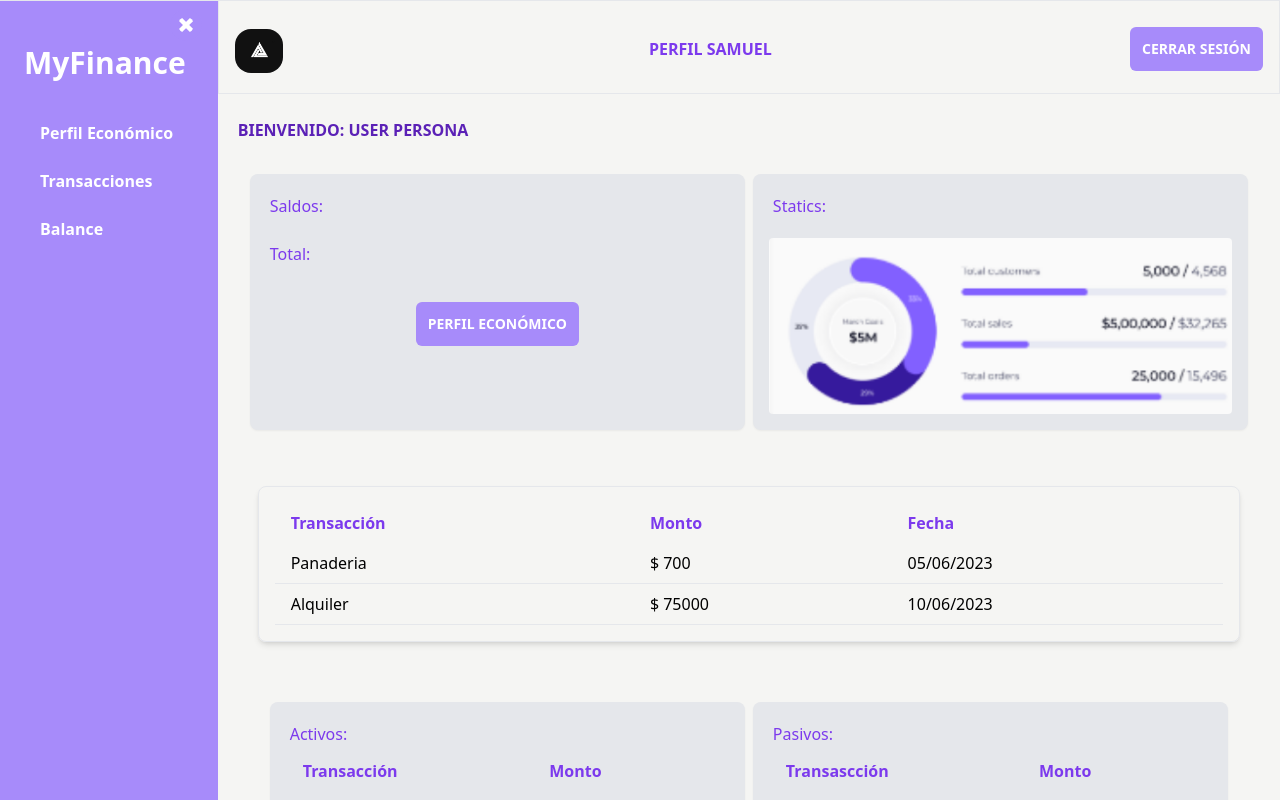
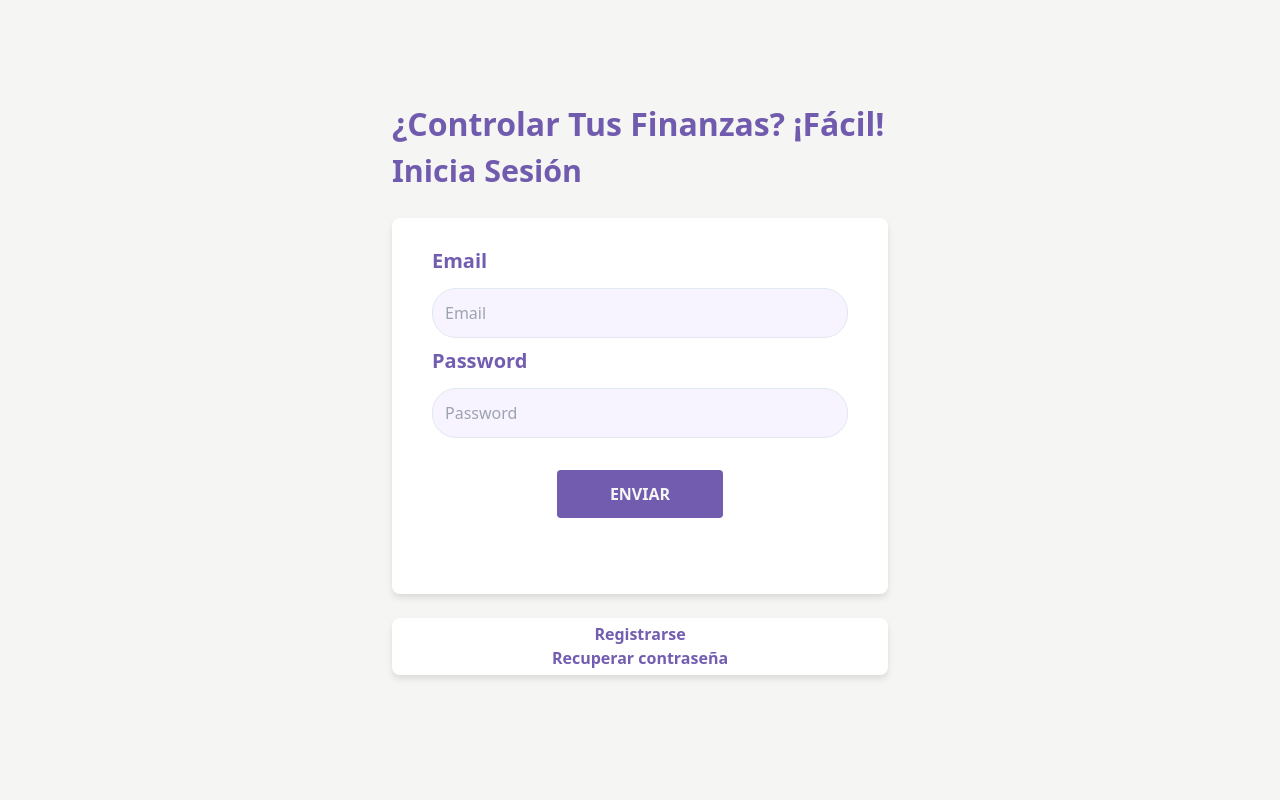
Before and after one commit to GuillermoGodoyPro/Economid, a React (Vite) app: page / in a window 1280 px wide. Before the commit this address led to /dashboard. Shown: the top 800 px of the page. Built offline with nearby package versions, Linux system fonts and the light colour scheme; no server answers; sample sign-in values are in the browser's storage.

Commit message:
Update provisional authprovider

```diff
--- a/src/context/AuthProvider.jsx
+++ b/src/context/AuthProvider.jsx
@@ -8,21 +8,21 @@ const AuthContext = createContext();
 
 const AuthProvider = ({ children }) => {
 
-    const [auth, setAuth] = useState({})
+    const [auth, setAuth] = useState("")
     const [cargando, setCargando] = useState(true)
 
     const navigate = useNavigate()
 
     /* este useEffect se ejecuta una sola vez para comprobar si hay token*/
     useEffect(() => {
-        const autenticarUsuario = () => {
+        const autenticarUsuario = async() => {
         //TODO: Preguntar a Emilio si aca tengo que invocar el useFetch para no hacer todo esto
 
             const token = localStorage.getItem('token')
 
             if(!token){
                 setCargando(false)
-                setAuth(false)
+                /* setAuth(false) */
                 return
             }
 
@@ -35,9 +35,9 @@ const AuthProvider = ({ children }) => {
             }
 
             try {
-                setAuth(token)
+                await setAuth(token)
                 //TODO: Ruta a perfil económico
-                navigate('/dashboard')
+                /* navigate('/dashboard') */
 
             } catch (error) {
                 console.log(error)
--- a/src/layouts/ProtectedPath.jsx
+++ b/src/layouts/ProtectedPath.jsx
@@ -1,26 +1,27 @@
 import React, { useContext } from 'react'
 import Header from '../components/Header'
 import Sidebar from '../components/Sidebar'
-import { Navigate, Outlet, useNavigate } from 'react-router-dom'
+import { Navigate, Outlet } from 'react-router-dom'
 import styles from '../styles/ProtectedPath.module.css'
-import AuthContext from '../context/AuthProvider'
+import useAuth from '../hooks/useAuth'
 
 
 const ProtectedPath = () => {
 
 
-  const { auth, cargando } = useContext(AuthContext)
+  const { auth, cargando } = useAuth();
+
   // TODO: usar un spinner
   if(cargando) return 'Cargando...'
+  const token = localStorage.getItem('token')
 
-  const authid = true;
 
   return (
 
     // Si existe auth.id Ingresa a dashboard por medio de ProtectedPath (ver el navegate to Dashboard en App.jsx)
     <>
         {
-        auth ?
+        token ?
         (
           <div className={styles.container}>
 
--- a/src/pages/Dashboard/Dashboard.jsx
+++ b/src/pages/Dashboard/Dashboard.jsx
@@ -12,6 +12,8 @@ const Dashboard = () => {
   const [data, setData] = useState(null);
   const [cargando, setLoading] = useState(true);
   const [error, setError] = useState(null);
+
+  console.log(auth)
 
   const usuario = jwt_decode(auth);
   const config = {
@@ -40,6 +42,7 @@ const Dashboard = () => {
   return (
     cargando
       ?
+      /* TODO: PONER SPINNER ACA */
       <h3>Loading...</h3>
       :
 
@@ -47,7 +50,7 @@ const Dashboard = () => {
         <h1
           className='text-violet-800 font-bold uppercase mx-5 mt-6'
         >
-            Bienvenido: User Persona
+            Bienvenido: {usuario.nombre}
         </h1>
         {/* Cabecera */}
         <div className=" bg-inherit rounded p-4 m-4 mb-0 flex justify-between">
--- a/src/pages/Login/Login.jsx
+++ b/src/pages/Login/Login.jsx
@@ -4,8 +4,9 @@ import Alerta from '../../components/Alerta'
 import { GoogleOAuthProvider } from '@react-oauth/google';
 import { GoogleLogin } from '@react-oauth/google';
 
-import { Link, Navigate, useNavigate } from 'react-router-dom'
+import { Link, useNavigate } from 'react-router-dom'
 import clienteAxios from '../../config/clienteAxios';
+import useAuth from '../../hooks/useAuth';
 
 
 /*
@@ -18,8 +19,9 @@ const Login = () => {
   const [ contraseña, setContraseña] = useState('')
 
   const [alerta, setAlerta ] = useState({})
+  const { setAuth } = useAuth();
 
-
+  const navigate = useNavigate()
 
   const handleSubmit = async e => {
     e.preventDefault();
@@ -37,11 +39,13 @@ const Login = () => {
     try {
       const { data } = await clienteAxios.post('/usuario/login', { email, contraseña })
       localStorage.setItem('token', data.token)
+      setAuth(data.token)
 
       // window.location.href="/dashboard"
       setTimeout(() => {
+
+        navigate('/dashboard')
         setAlerta({})
-        navigate('/dashboard')
 
       }, 1500 )
 
@@ -66,7 +70,6 @@ const Login = () => {
     console.log(err)
   }
 
-  const navigate = useNavigate()
 
   const {msg} = alerta
 
```
Also changed, not shown: src/App.jsx (+2 -14 lines).
